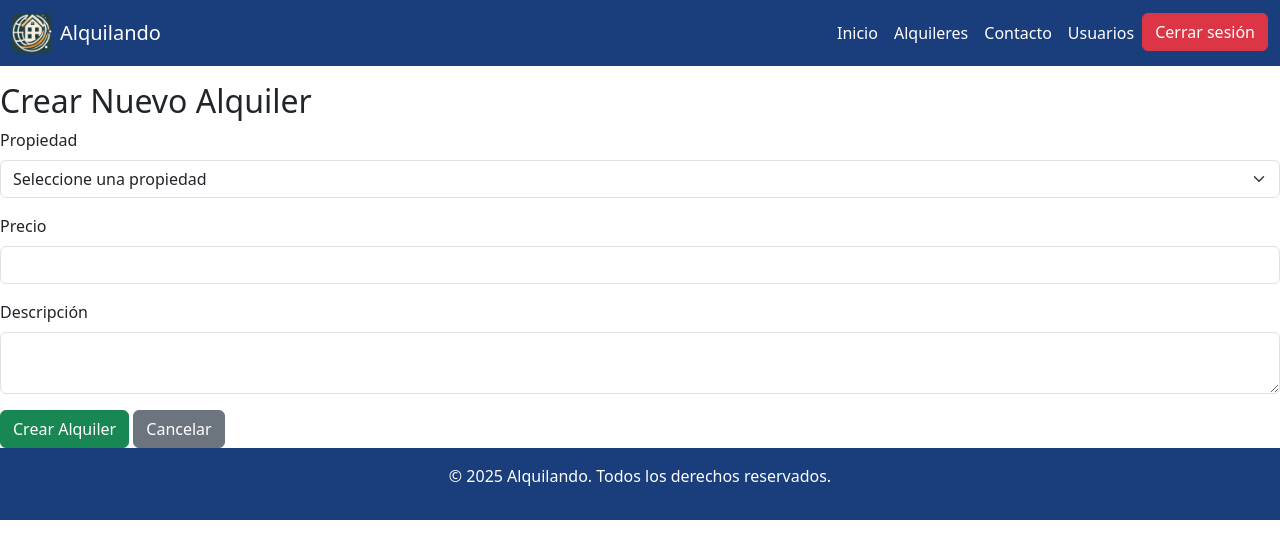
After one commit to NicolasM146/IngS2, a Flask app: page /rentals/create in a window 1280 px wide. The commit adds this page. Shown: the top 559 px of the page. Run offline with Flask 3, Linux system fonts and the light colour scheme; the visitor is signed in with stand-in values (Sample User, id 1); data that the repository does not hold is empty.

Commit message:
Creacion,index y destroy

```diff
--- /dev/null
+++ b/src/web/controllers/rental.py
@@ -0,0 +1,94 @@
+from flask import Blueprint, render_template
+from flask_login import login_required, current_user
+from src.core.database import db
+from src.core.Alquiler.Rental import Rental
+from src.core.Inmueble.property import Property
+from flask import request, redirect, url_for, flash
+from datetime import datetime
+from sqlalchemy.orm import aliased
+from sqlalchemy import or_
+
+bp = Blueprint('rental', __name__, url_prefix='/rentals')
+
+@bp.route('/', methods=['GET'])
+@login_required
+def index():
+    # Obtener todas las propiedades del usuario logueado
+    propiedades_ids = [p.id for p in Property.query.filter_by(user_id=current_user.id).all()]
+
+    # Obtener todos los alquileres cuyas propiedades son del usuario
+    alquileres = Rental.query.filter(Rental.property_id.in_(propiedades_ids)).all()
+
+    return render_template('Alquileres/index.html', alquileres=alquileres)
+
+@bp.route('/create', methods=['GET', 'POST'])
+@login_required
+def create():
+    # Alias para Rental
+    rental_alias = aliased(Rental)
+
+    # Propiedades del usuario sin alquiler activo
+    propiedades = (
+        db.session.query(Property)
+        .outerjoin(rental_alias, Property.id == rental_alias.property_id)
+        .filter(
+            Property.user_id == current_user.id,
+            or_(rental_alias.id == None, rental_alias.is_active == False)
+        )
+        .all()
+    )
+
+    if request.method == 'POST':
+        property_id = request.form.get('property_id')
+        price = request.form.get('price')
+        description = request.form.get('description')
+
+        # Validar propiedad seleccionada
+        propiedad = Property.query.filter_by(id=property_id, user_id=current_user.id).first()
+        if not propiedad:
+            flash("La propiedad seleccionada no es válida o no te pertenece.", "danger")
+            return redirect(url_for('rental.create'))
+
+        # Validar que no exista ya un alquiler para esa propiedad (property_id es unique)
+        alquiler_existente = Rental.query.filter_by(property_id=property_id).first()
+        if alquiler_existente:
+            flash("Ya existe un alquiler asociado a esta propiedad.", "warning")
+            return redirect(url_for('rental.create'))
+
+        try:
+            price_float = float(price)
+            if price_float < 0:
+                raise ValueError("Precio inválido")
+        except:
+            flash("El precio debe ser un número positivo válido.", "danger")
+            return redirect(url_for('rental.create'))
+
+        nuevo_alquiler = Rental(
+            property_id=property_id,
+            creation_date=datetime.utcnow(),
+            price=price_float,
+            description=description,
+            is_active=True
+        )
+        db.session.add(nuevo_alquiler)
+        db.session.commit()
+        flash("Alquiler creado con éxito", "success")
+        return redirect(url_for('rental.index'))
+
+    return render_template("Alquileres/create.html", propiedades=propiedades)
+
+@bp.route('/delete/<int:rental_id>', methods=['POST'])
+@login_required
+def delete(rental_id):
+    alquiler = Rental.query.get_or_404(rental_id)
+
+    # Solo permitir borrar si el alquiler pertenece al usuario actual
+    if alquiler.property.user_id != current_user.id:
+        flash("No tienes permiso para borrar este alquiler.", "danger")
+        return redirect(url_for('rental.index'))
+
+    # Eliminar el alquiler
+    db.session.delete(alquiler)
+    db.session.commit()
+    flash("Alquiler eliminado correctamente.", "success")
+    return redirect(url_for('rental.index'))
--- a/src/web/handlers/auth.py
+++ b/src/web/handlers/auth.py
@@ -21,11 +21,7 @@ def tiene_permiso(permiso):
     """
     if not current_user.is_authenticated:
         return False
-<<<<<<< HEAD
-    if current_user.es_sysadmin():
-=======
     if current_user.es_sysadmin:
->>>>>>> 157b27d09dcdd95f1b5524a322c6f4d61aba758f
         return True
     return current_user.tiene_permiso(permiso)
 
--- a/src/web/route.py
+++ b/src/web/route.py
@@ -2,6 +2,7 @@ from src.web.controllers.user import bp as User_bp  # Importar el Blueprint
 from src.web.controllers.Register import bp as Register_bp  # Importar el Blueprint
 from src.web.controllers.login import bp as Login_bp  # Importar el Blueprint
 from src.web.controllers.property import bp as Property_bp
+from src.web.controllers.rental import bp as Rental_bp  # Importar el Blueprint de alquileres
 from flask import render_template
 from flask import render_template, redirect, url_for
 from flask_login import current_user
@@ -18,3 +19,4 @@ def register(app):
     app.register_blueprint(Register_bp)  # Registrar el Blueprint de los usuarios con un prefijo
     app.register_blueprint(Login_bp)  # Registrar el Blueprint de los usuarios con un prefijo
     app.register_blueprint(Property_bp) # Registrar el Blueprint de los inmuebles con un prefijo
+    app.register_blueprint(Rental_bp)  # Registrar el Blueprint de los alquileres con un prefijo
--- /dev/null
+++ b/src/web/templates/Alquileres/create.html
@@ -0,0 +1,32 @@
+{% extends "layout.html" %}
+
+{% block title %}Nuevo Alquiler{% endblock %}
+
+{% block content %}
+<h2>Crear Nuevo Alquiler</h2>
+
+<form method="post" action="{{ url_for('rental.create') }}">
+    <div class="mb-3">
+        <label for="property_id" class="form-label">Propiedad</label>
+        <select id="property_id" name="property_id" class="form-select" required>
+            <option value="" disabled selected>Seleccione una propiedad</option>
+            {% for prop in propiedades %}
+            <option value="{{ prop.id }}">{{ prop.direccion }} - {{ prop.localidad }}</option>
+            {% endfor %}
+        </select>
+    </div>
+
+    <div class="mb-3">
+        <label for="price" class="form-label">Precio</label>
+        <input type="number" step="0.01" min="0" id="price" name="price" class="form-control" required>
+    </div>
+
+    <div class="mb-3">
+        <label for="description" class="form-label">Descripción</label>
+        <textarea id="description" name="description" class="form-control"></textarea>
+    </div>
+
+    <button type="submit" class="btn btn-success">Crear Alquiler</button>
+    <a href="{{ url_for('rental.index') }}" class="btn btn-secondary">Cancelar</a>
+</form>
+{% endblock %}
--- a/src/web/templates/layout.html
+++ b/src/web/templates/layout.html
@@ -86,6 +86,20 @@
         </div>
     </nav>
 
+    <!-- Mensajes flash -->
+    <div class="container mt-3">
+        {% with messages = get_flashed_messages(with_categories=true) %}
+            {% if messages %}
+                {% for category, message in messages %}
+                    <div class="alert alert-{{ category }} alert-dismissible fade show" role="alert">
+                        {{ message }}
+                        <button type="button" class="btn-close" data-bs-dismiss="alert" aria-label="Cerrar"></button>
+                    </div>
+                {% endfor %}
+            {% endif %}
+        {% endwith %}
+    </div>
+
     {% block content %}
     <!-- Aquí va el contenido específico de cada página -->
     {% endblock %}
```
Also changed, not shown: src/web/templates/Alquileres/index.html (+42 -0 lines).
